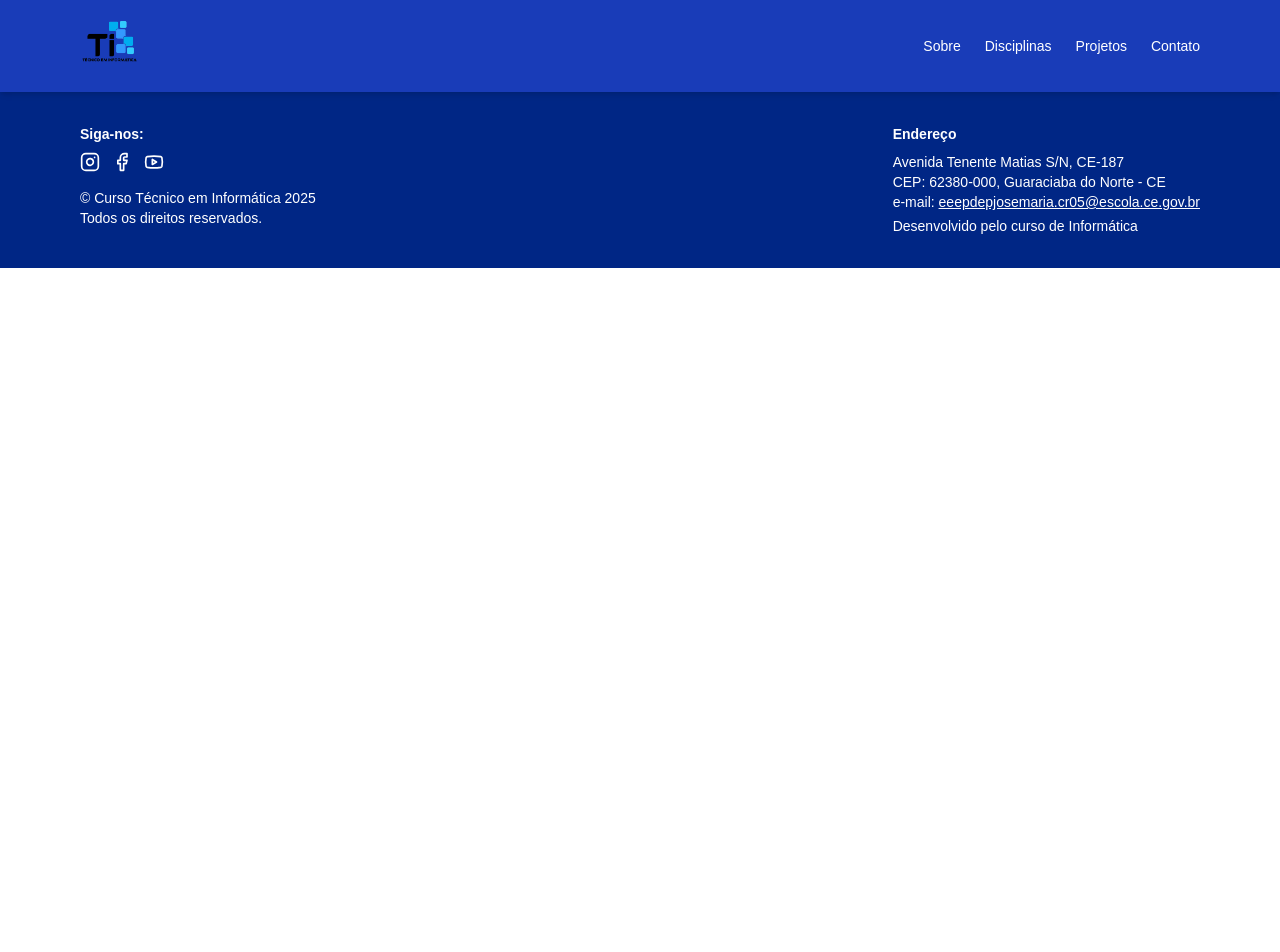
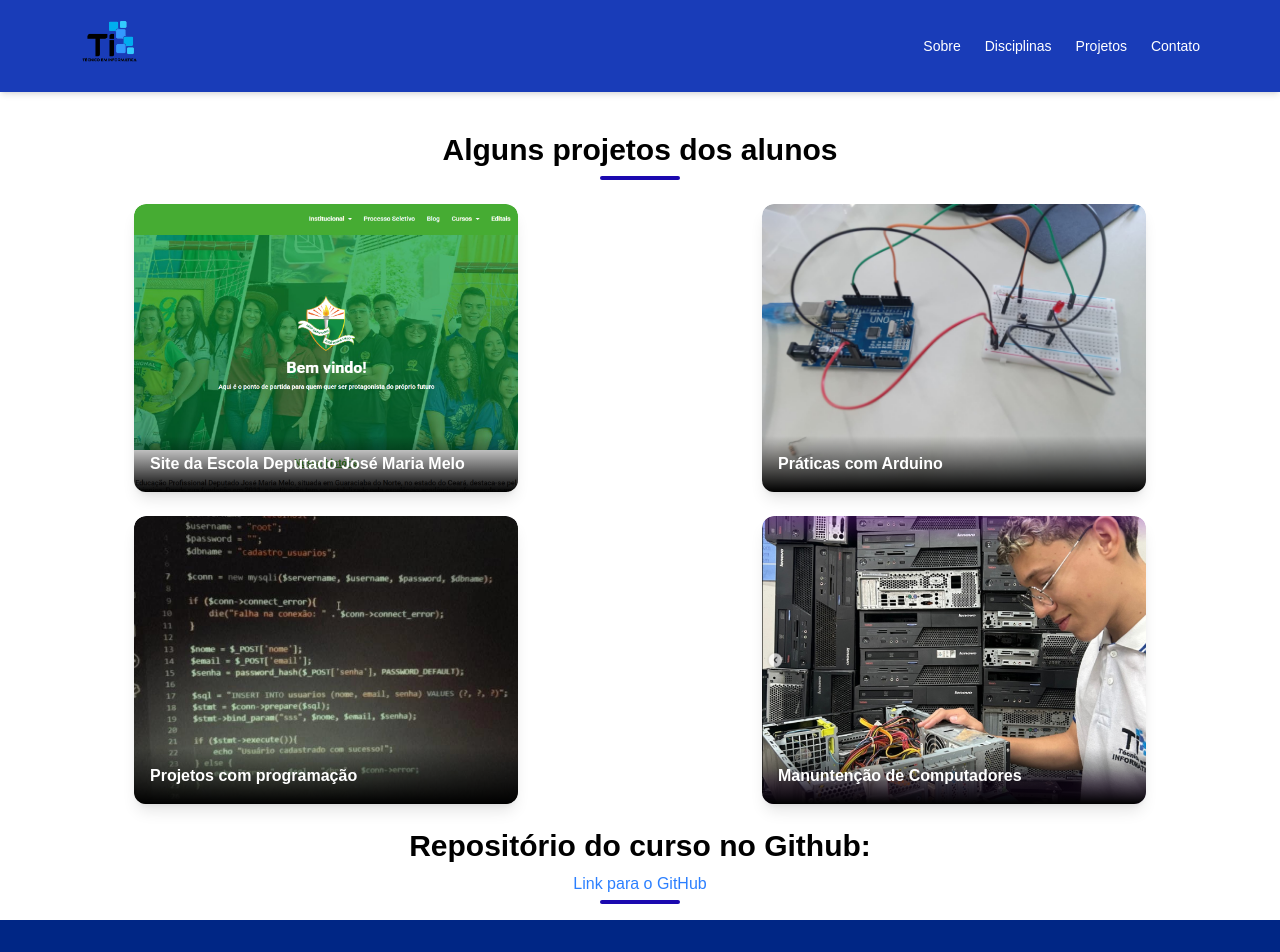
Before and after one commit to andre-0303/infor-eeep, a Next.js app: page /projetos in a window 1280 px wide. Shown: the top 952 px of the page. Before the commit the page ends 800 px from the top, so only its background shows below. Built offline with nearby package versions, Linux system fonts and the light colour scheme.

Commit message:
Finalizando o projeto com página de contato e algumas melhorias

```diff
--- a/src/app/contatos/page.tsx
+++ b/src/app/contatos/page.tsx
@@ -0,0 +1,91 @@
+import { Facebook, Instagram, Youtube, Mail, MapPin, Phone } from 'lucide-react';
+
+export default function Contatos() {
+  return (
+    <section className="min-h-screen flex flex-col justify-center max-w-4xl mx-auto px-6 py-12">
+      <div className="mb-6">
+        <h1 className="text-4xl font-bold mb-2">Entre em Contato</h1>
+        <div className="w-20 h-1 bg-[#1B09AF] rounded-full" />
+        </div>
+
+
+
+      {/* Informações de Contato */}
+      <div className="grid grid-cols-1 md:grid-cols-2 gap-10">
+        {/* Endereço */}
+        <div className="space-y-4">
+          <div className="flex items-start gap-3">
+            <MapPin className="text-[#1B09AF]" />
+            <div>
+              <h3 className="font-semibold text-lg">Endereço</h3>
+              <p className="text-sm">Avenida Tenente Matias S/N, CE-187</p>
+              <p className="text-sm">CEP: 62380-000</p>
+              <p className="text-sm">Guaraciaba do Norte - CE</p>
+            </div>
+          </div>
+
+          <div className="flex items-center gap-3">
+            <Mail className="text-[#1B09AF]" />
+            <div>
+              <h3 className="font-semibold text-lg">E-mail</h3>
+              <a
+                href="mailto:eeepdepjosemaria.cr05@escola.ce.gov.br"
+                className="text-sm text-blue-600 hover:underline"
+              >
+                eeepdepjosemaria.cr05@escola.ce.gov.br
+              </a>
+            </div>
+          </div>
+
+          <div className="flex items-center gap-3">
+            <Phone className="text-[#1B09AF]" />
+            <div>
+              <h3 className="font-semibold text-lg">Telefone</h3>
+              <p className="text-sm">(88) 3652-1299</p>
+            </div>
+          </div>
+        </div>
+
+        {/* Redes Sociais */}
+        <div>
+          <h3 className="font-semibold text-xl mb-4">Redes Sociais</h3>
+          <div className="flex gap-4 items-center">
+            <a
+              href="https://www.instagram.com/eeepdepjosemariamelo"
+              target="_blank"
+              rel="noopener noreferrer"
+              className="text-[#1B09AF] hover:scale-110 transition-transform"
+              aria-label="Instagram"
+            >
+              <Instagram size={28} />
+            </a>
+
+            <a
+              href="https://www.facebook.com/eeepdepjosemariamelo/"
+              target="_blank"
+              rel="noopener noreferrer"
+              className="text-[#1B09AF] hover:scale-110 transition-transform"
+              aria-label="Facebook"
+            >
+              <Facebook size={28} />
+            </a>
+
+            <a
+              href="https://www.youtube.com/channel/UCpD_tFJUdFzGic6wIYeLwWg"
+              target="_blank"
+              rel="noopener noreferrer"
+              className="text-[#1B09AF] hover:scale-110 transition-transform"
+              aria-label="YouTube"
+            >
+              <Youtube size={28} />
+            </a>
+          </div>
+
+          <p className="text-sm mt-6">
+            Desenvolvido pelo <span className="font-semibold">Curso Técnico em Informática</span>
+          </p>
+        </div>
+      </div>
+    </section>
+  );
+}
--- a/src/app/projetos/page.tsx
+++ b/src/app/projetos/page.tsx
@@ -1,3 +1,83 @@
+import Image from "next/image";
+
 export default function Projetos() {
+  return (
+    <>
+      <h2 className="text-3xl font-bold mb-2 text-center mt-10">Alguns projetos dos alunos</h2>
+      <div className="w-20 h-1 bg-[#1B09AF] mt-1 mb-6 rounded-full mx-auto"></div>
 
+      {/* Imagens dos projetos */}
+      <div className="grid grid-cols-1 sm:grid-cols-2 lg:grid-cols-2 gap-4 sm:gap-6 mb-6 px-4 md:px-6 justify-center">
+        {/* Projeto 1 (Site da Escola) */}
+        <div className="relative w-full sm:w-80 lg:w-96 h-64 sm:h-72 rounded-xl overflow-hidden shadow-lg bg-white hover:shadow-xl transition-shadow duration-300 ease-in-out mx-auto">
+          <Image
+            src="/projeto1.png"
+            alt="Projeto 1"
+            layout="fill"
+            objectFit="cover"
+            className="rounded-xl"
+          />
+          <div className="absolute bottom-0 left-0 w-full bg-gradient-to-t from-black to-transparent p-4">
+            <p className="text-white text-sm md:text-base font-semibold">Site da Escola Deputado José Maria Melo</p>
+          </div>
+        </div>
+
+        {/* Projeto 2 */}
+        <div className="relative w-full sm:w-80 lg:w-96 h-64 sm:h-72 rounded-xl overflow-hidden shadow-lg bg-white hover:shadow-xl transition-shadow duration-300 ease-in-out mx-auto">
+          <Image
+            src="/projeto2.jpg"
+            alt="Projeto 2"
+            layout="fill"
+            objectFit="cover"
+            className="rounded-xl"
+          />
+          <div className="absolute bottom-0 left-0 w-full bg-gradient-to-t from-black to-transparent p-4">
+            <p className="text-white text-sm md:text-base font-semibold">Práticas com Arduino</p>
+          </div>
+        </div>
+      </div>
+
+      {/* Segunda linha de imagens */}
+      <div className="grid grid-cols-1 sm:grid-cols-2 lg:grid-cols-2 gap-4 sm:gap-6 mb-6 px-4 md:px-6 justify-center">
+        {/* Projeto 3 */}
+        <div className="relative w-full sm:w-80 lg:w-96 h-64 sm:h-72 rounded-xl overflow-hidden shadow-lg bg-white hover:shadow-xl transition-shadow duration-300 ease-in-out mx-auto">
+          <Image
+            src="/projeto3.jpg"
+            alt="Projeto 3"
+            layout="fill"
+            objectFit="cover"
+            className="rounded-xl"
+          />
+          <div className="absolute bottom-0 left-0 w-full bg-gradient-to-t from-black to-transparent p-4">
+            <p className="text-white text-sm md:text-base font-semibold">Projetos com programação</p>
+          </div>
+        </div>
+
+        {/* Projeto 4 */}
+        <div className="relative w-full sm:w-80 lg:w-96 h-64 sm:h-72 rounded-xl overflow-hidden shadow-lg bg-white hover:shadow-xl transition-shadow duration-300 ease-in-out mx-auto">
+          <Image
+            src="/img4.png"
+            alt="Projeto 4"
+            layout="fill"
+            objectFit="cover"
+            className="rounded-xl"
+          />
+          <div className="absolute bottom-0 left-0 w-full bg-gradient-to-t from-black to-transparent p-4">
+            <p className="text-white text-sm md:text-base font-semibold">Manuntenção de Computadores</p>
+          </div>
+        </div>
+      </div>
+
+      <div className="text-center">
+        <h4 className="text-3xl font-bold mb-2">Repositório do curso no Github:</h4>
+        <a
+          href="https://github.com/ti-eeepdjmm"
+          className="text-blue-500 hover:underline"
+        >
+          Link para o GitHub
+        </a>
+        <div className="w-20 h-1 bg-[#1B09AF] mt-1 mb-4 rounded-full mx-auto"></div>
+      </div>
+    </>
+  );
 }
--- a/src/components/navbar/page.tsx
+++ b/src/components/navbar/page.tsx
@@ -19,7 +19,7 @@ export default function Navbar() {
           <Link href="/sobre" className="hover:text-gray-300">Sobre</Link>
           <Link href="/disciplinas" className="hover:text-gray-300">Disciplinas</Link>
           <Link href="/projetos" className="hover:text-gray-300">Projetos</Link>
-          <Link href="/contato" className="hover:text-gray-300">Contato</Link>
+          <Link href="/contatos" className="hover:text-gray-300">Contato</Link>
         </nav>
 
         <button onClick={() => setMenuOpen(!menuOpen)} className="md:hidden" aria-label="Menu">
@@ -32,7 +32,7 @@ export default function Navbar() {
           <Link href="/sobre" className="block text-white hover:text-gray-300">Sobre</Link>
           <Link href="/disciplinas" className="block text-white hover:text-gray-300">Disciplinas</Link>
           <Link href="/projetos" className="block text-white hover:text-gray-300">Projetos</Link>
-          <Link href="/contato" className="block text-white hover:text-gray-300">Contato</Link>
+          <Link href="/contatos" className="block text-white hover:text-gray-300">Contato</Link>
         </nav>
       )}
     </header>
```
Also changed, not shown: public/projeto2.jpg (added), public/projeto3.jpg (added).
